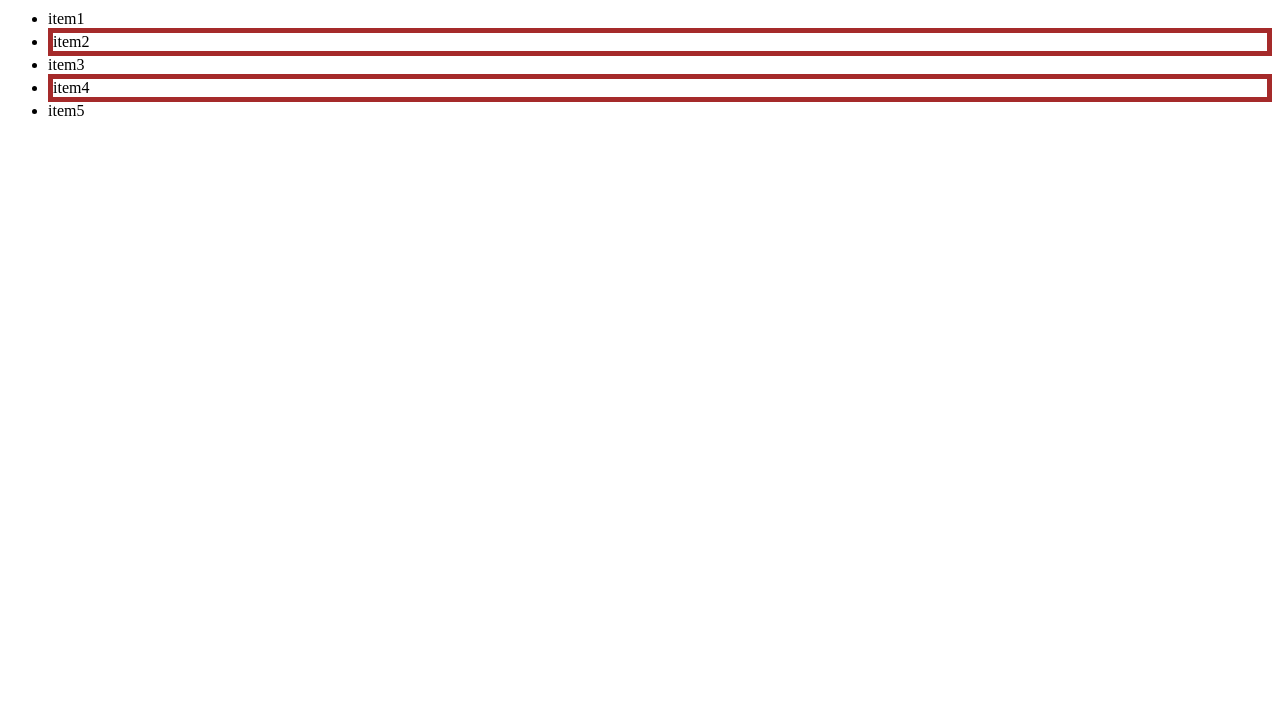
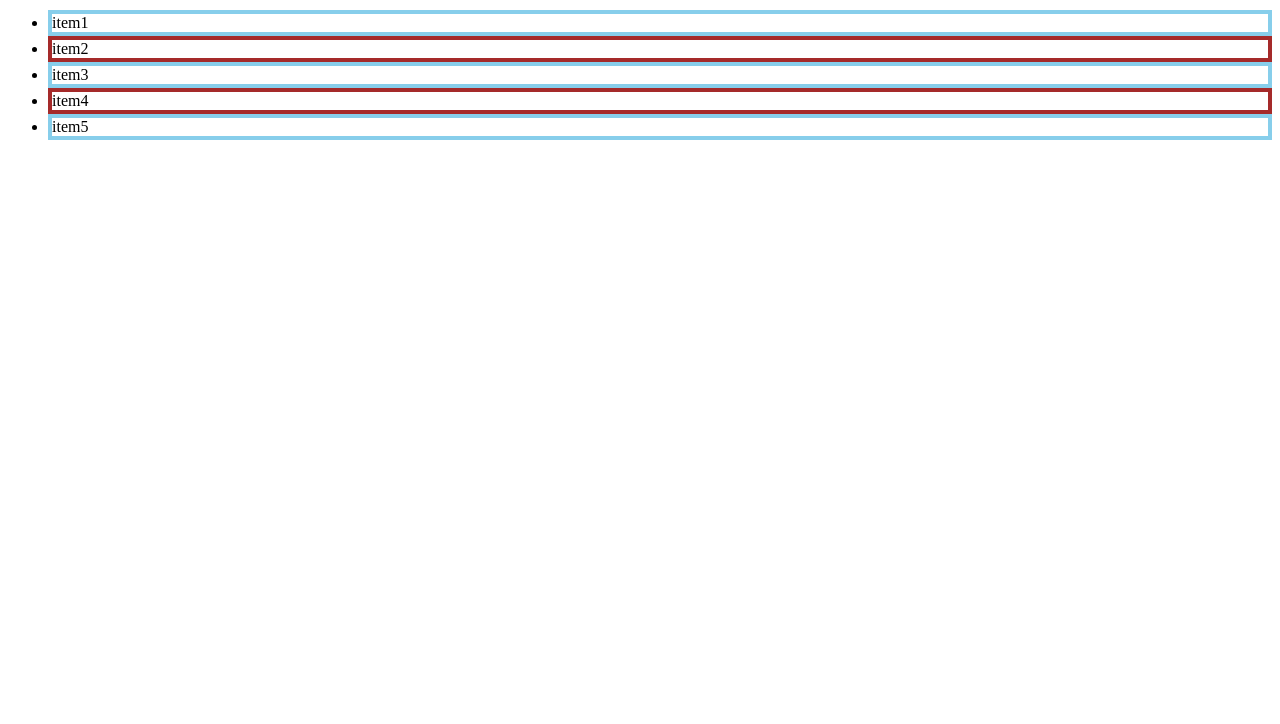
Before and after one commit to hyejungchoi/my-project3, a plain HTML site: page 02/03/03-2/pseudo.html in a window 1280 px wide. Shown: the part 76-800 px from the top of the page. Drawn offline with Linux system fonts and the light colour scheme.

Commit message:
hover추가

```diff
--- a/02/03/03-2/css/pseudo.css
+++ b/02/03/03-2/css/pseudo.css
@@ -5,5 +5,11 @@ h1:hover{
     border: 3px solid palegoldenrod
 }
 ul li:nth-of-type(2n){
-    border: 5px solid brown
+    border: 4px solid brown
 }
+ul li:nth-of-type(2n-1){
+    border: 4px solid skyblue
+}
+ul li:hover{
+    border: 4px solid fuchsia
+}
```
